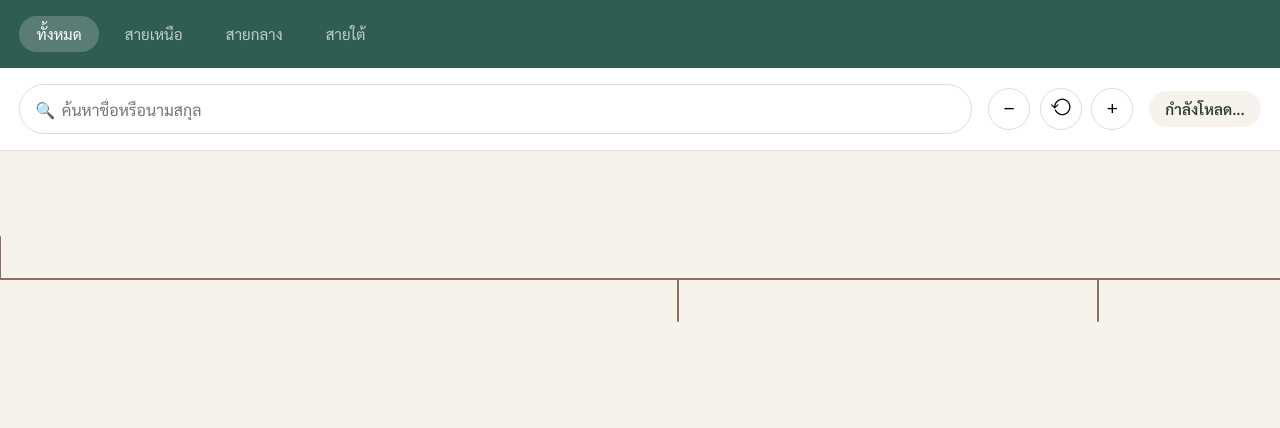
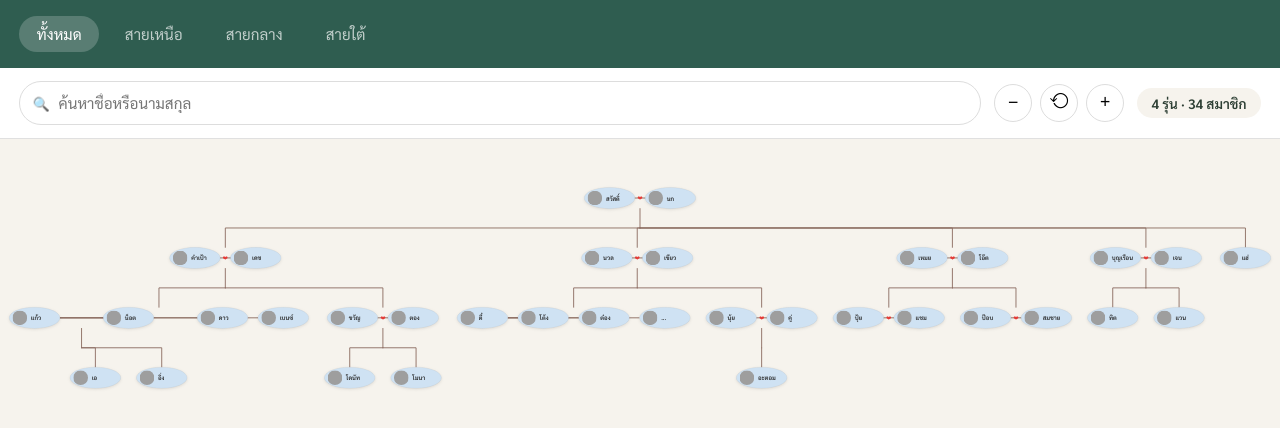
Before and after one commit to sahapolvan/Boonyaiwong, a plain HTML site: page index.html in a window 1280 px wide. Both pictures are taken after a click on the button "อ่านเรื่องราวของเรา". Drawn offline with nearby package versions, Linux system fonts and the light colour scheme; grey boxes are pictures that could not be loaded.

Commit message:
Update index.html

```diff
--- a/index.html
+++ b/index.html
@@ -18,7 +18,7 @@
       --line: #8d6e63;
     }
     * { box-sizing: border-box; margin: 0; padding: 0; }
-    body { font-family: "Sarabun", "Kanit", sans-serif; color: var(--text); background: #fff; }
+    body { font-family: "Sarabun", "Kanit", sans-serif; color: var(--text); background: #fff; overflow: hidden; }
 
     #landing {
       min-height: 100vh;
@@ -63,26 +63,26 @@
     .tab { padding: 0.5rem 1.1rem; border-radius: 999px; white-space: nowrap; cursor: pointer; opacity: 0.7; font-size: 0.95rem; }
     .tab.active { background: rgba(255,255,255,0.2); opacity: 1; }
     .toolbar {
-      padding: 1rem 1.2rem; background: white;
-      display: flex; flex-wrap: wrap; gap: 1rem; align-items: center; border-bottom: 1px solid #e0e0e0;
+      padding: 0.8rem 1.2rem; background: white;
+      display: flex; flex-wrap: wrap; gap: 0.8rem; align-items: center; border-bottom: 1px solid #e0e0e0;
     }
-    .search { flex: 1; min-width: 260px; position: relative; }
+    .search { flex: 1; min-width: 200px; position: relative; }
     .search input {
-      width: 100%; padding: 0.85rem 1rem 0.85rem 2.6rem; border: 1px solid #ddd;
-      border-radius: 999px; font-size: 1rem; outline: none; font-family: inherit;
+      width: 100%; padding: 0.7rem 1rem 0.7rem 2.4rem; border: 1px solid #ddd;
+      border-radius: 999px; font-size: 0.95rem; outline: none; font-family: inherit;
     }
-    .search::before { content: "🔍"; position: absolute; left: 1rem; top: 50%; transform: translateY(-50%); }
-    .controls { display: flex; gap: 0.6rem; }
+    .search::before { content: "🔍"; position: absolute; left: 0.85rem; top: 50%; transform: translateY(-50%); font-size: 0.85rem; }
+    .controls { display: flex; gap: 0.5rem; }
     .controls button {
-      width: 42px; height: 42px; border-radius: 50%; border: 1px solid #ddd;
-      background: white; cursor: pointer; font-size: 1.2rem; display: grid; place-items: center; transition: all .2s;
+      width: 38px; height: 38px; border-radius: 50%; border: 1px solid #ddd;
+      background: white; cursor: pointer; font-size: 1.1rem; display: grid; place-items: center; transition: all .2s;
     }
     .controls button:hover { background: var(--green-light); border-color: var(--green); }
     .info {
-      background: var(--cream); padding: 0.5rem 1rem; border-radius: 999px; font-weight: 600; font-size: 0.95rem;
+      background: var(--cream); padding: 0.4rem 0.9rem; border-radius: 999px; font-weight: 600; font-size: 0.85rem;
     }
-    #treeContainer { flex: 1; overflow: hidden; position: relative; }
-    #treeSvg { width: 100%; height: 100%; cursor: grab; }
+    #treeContainer { flex: 1; overflow: hidden; position: relative; background: var(--cream); }
+    #treeSvg { width: 100%; height: 100%; cursor: grab; display: block; }
     #treeSvg:active { cursor: grabbing; }
 
     .link {
@@ -92,25 +92,28 @@
       fill: none; stroke: var(--line); stroke-width: 2px;
     }
     .node-group { cursor: pointer; }
-    .person-card {
-      position: absolute; display: flex; align-items: center; gap: 8px;
-      padding: 6px 10px; border-radius: 999px;
-      box-shadow: 0 3px 10px rgba(0,0,0,0.08); border: 1px solid rgba(0,0,0,0.08);
-      font-size: 13px; font-weight: 600; white-space: nowrap;
-      transition: transform .2s, box-shadow .2s;
+    .person-bg {
+      fill: var(--male); stroke: rgba(0,0,0,0.1); stroke-width: 1;
+      rx: 999px; ry: 999px; filter: drop-shadow(0 2px 4px rgba(0,0,0,0.1));
     }
-    .person-card:hover { transform: translateY(-2px); box-shadow: 0 6px 16px rgba(0,0,0,0.13); }
-    .person-card img {
-      width: 32px; height: 32px; border-radius: 50%; object-fit: cover; background: #ddd;
+    .person-bg:hover { filter: drop-shadow(0 4px 8px rgba(0,0,0,0.15)); }
+    .person-photo {
+      clip-path: circle(50%);
     }
-    .person-card .name { line-height: 1.2; }
+    .person-name {
+      font-size: 13px; font-weight: 600; fill: #222; font-family: "Sarabun", sans-serif;
+      pointer-events: none; dominant-baseline: central;
+    }
     .heart {
-      fill: #e53935; font-size: 13px; pointer-events: none;
+      fill: #e53935; font-size: 12px; pointer-events: none;
     }
-    .node-group.highlight .person-card {
-      box-shadow: 0 0 0 3px var(--orange), 0 6px 18px rgba(0,0,0,0.15);
+    .node-group.highlight .person-bg {
+      stroke: var(--orange); stroke-width: 3px;
     }
     .dim { opacity: 0.18; }
+    .error-box {
+      padding: 1rem; background: #fee; color: #c33; border-radius: 8px; margin: 1rem;
+    }
   </style>
 </head>
 <body>
@@ -211,7 +214,10 @@
     function buildFamilyTree(rawData, rootIds) {
       const byId = normalizeFamilyData(rawData);
 
-      function buildNodes(personId) {
+      function buildNodes(personId, visited = new Set()) {
+        if (visited.has(personId)) return [];
+        visited.add(personId);
+
         const person = byId[personId];
         if (!person) return [];
 
@@ -227,11 +233,12 @@
           const spouse = byId[person.spouses[0]];
           const childIds = person.childrenBySpouse[person.spouses[0]] || [];
           const children = [];
-          childIds.forEach(cid => children.push(...buildNodes(cid)));
+          childIds.forEach(cid => children.push(...buildNodes(cid, new Set(visited))));
+          if (spouse) visited.add(spouse.id);
 
           return [{
             type: 'couple',
-            people: [person, spouse],
+            people: [person, spouse].filter(Boolean),
             children: children
           }];
         }
@@ -244,9 +251,10 @@
             const spouse = byId[spouseId];
             const childIds = person.childrenBySpouse[spouseId] || [];
             const children = [];
-            childIds.forEach(cid => children.push(...buildNodes(cid)));
+            childIds.forEach(cid => children.push(...buildNodes(cid, new Set(visited))));
+            if (spouse) visited.add(spouse.id);
             return { spouse, children };
-          })
+          }).filter(s => s.spouse)
         }];
       }
 
@@ -277,7 +285,7 @@
     }
 
     /* ===== ค่าคงที่ ===== */
-    const CARD_W = 110, CARD_H = 46, COUPLE_GAP = 22, LEVEL_H = 130, SIBLING_GAP = 34;
+    const CARD_W = 110, CARD_H = 46, PHOTO_SIZE = 32, COUPLE_GAP = 22, LEVEL_H = 130, SIBLING_GAP = 34;
     const MALE_COLOR = "#cfe2f3", FEMALE_COLOR = "#f4cccc";
 
     let svg, g, zoomHandler, flatNodes = [];
@@ -291,7 +299,7 @@
 
     function getPhoto(person) {
       if (person.photo && person.photo.trim()) return person.photo;
-      return `https://i.pravatar.cc/150?u=${encodeURIComponent(person.name)}`;
+      return `https://ui-avatars.com/api/?name=${encodeURIComponent(person.name)}&background=random&color=fff&size=64`;
     }
 
     function genderColor(gender) {
@@ -304,6 +312,7 @@
 
     /* ===== Layout ===== */
     function measure(node) {
+      if (!node) return;
       if (!node.children) node.children = [];
 
       if (node.type === 'single') {
@@ -314,7 +323,7 @@
         node.subtreeW = Math.max(CARD_W * 2 + COUPLE_GAP, childrenWidth(node.children));
       }
       else if (node.type === 'multi') {
-        let totalW = CARD_W; // แก้ว
+        let totalW = CARD_W; // anchor
         node.spouses.forEach(s => {
           s.children.forEach(c => measure(c));
           s.columnW = Math.max(CARD_W, childrenWidth(s.children));
@@ -339,6 +348,7 @@
     }
 
     function place(node, x, y) {
+      if (!node) return;
       node.x = x;
       node.y = y;
       flatNodes.push(node);
@@ -350,13 +360,12 @@
         if (node.children.length > 0) placeChildren(node.children, x, y + LEVEL_H);
       }
       else if (node.type === 'multi') {
-        // anchor อยู่ซ้ายสุด
         node.anchorX = x - node.subtreeW / 2;
 
-        let curX = node.anchorX + CARD_W + COUPLE_GAP; // จุดเริ่มต้นคอลัมน์คู่แรก
+        let curX = node.anchorX + CARD_W + COUPLE_GAP;
         node.spouses.forEach((s, i) => {
-          s.x = curX + s.columnW / 2;      // จุดกลางคอลัมน์คู่สมรส
-          s.cardX = s.x - CARD_W / 2;       // จุดซ้ายการ์ดคู่สมรส
+          s.x = curX + s.columnW / 2;
+          s.cardX = s.x - CARD_W / 2;
           s.y = y;
 
           if (s.children.length > 0) {
@@ -378,7 +387,13 @@
         return;
       }
 
-      FAMILY_DATA = buildFamilyTree(familyRawData, ["1"]);
+      try {
+        FAMILY_DATA = buildFamilyTree(familyRawData, ["1"]);
+      } catch (err) {
+        document.getElementById('stats').textContent = 'สร้างผังไม่สำเร็จ';
+        console.error(err);
+        return;
+      }
 
       const container = document.getElementById('treeContainer');
       const width = container.clientWidth;
@@ -390,7 +405,7 @@
       g = svg.append("g");
 
       zoomHandler = d3.zoom()
-        .scaleExtent([0.15, 2])
+        .scaleExtent([0.1, 2])
         .on("zoom", (e) => g.attr("transform", e.transform));
       svg.call(zoomHandler);
 
@@ -415,7 +430,7 @@
           }
           else if (d.type === 'multi') {
             d.spouses.forEach(s => {
-              const midX = (node.anchorX + CARD_W + s.cardX) / 2;
+              const midX = (d.anchorX + CARD_W + s.cardX) / 2;
               path += childLine(midX, d.y + CARD_H, s.children);
             });
           }
@@ -430,12 +445,12 @@
         .attr("class", "marriage-line")
         .attr("d", d => {
           let path = "";
-          const y = d.y + CARD_H / 2 + 4;
+          const y = d.y + CARD_H / 2;
 
           if (d.type === 'couple') {
             const sorted = sortCouple(d.people);
-            const leftX = d.x - (CARD_W + COUPLE_GAP) / 2 + CARD_W / 2;  // ขอบขวาของคนแรก
-            const rightX = d.x + (CARD_W + COUPLE_GAP) / 2 - CARD_W / 2; // ขอบซ้ายของคนที่สอง
+            const leftX = d.x - (CARD_W + COUPLE_GAP) / 2 + CARD_W;
+            const rightX = d.x + (CARD_W + COUPLE_GAP) / 2 - CARD_W;
             path += `M${leftX},${y} L${rightX},${y}`;
           }
           else if (d.type === 'multi') {
@@ -451,17 +466,13 @@
 
       // วาดหัวใจบนเส้นสมรส
       g.selectAll(".heart")
-        .data(flatNodes.filter(d => d.type === 'couple' || d.type === 'multi'))
+        .data(flatNodes.filter(d => d.type === 'couple'))
         .enter().append("text")
         .attr("class", "heart")
         .attr("text-anchor", "middle")
-        .attr("y", d => d.y + CARD_H / 2 + 8)
-        .attr("x", d => {
-          if (d.type === 'couple') return marriageMidX(d);
-          if (d.type === 'multi') return d.anchorX + CARD_W / 2;
-          return d.x;
-        })
-        .text(d => d.type === 'multi' ? "" : "❤");
+        .attr("y", d => d.y + CARD_H / 2 + 4)
+        .attr("x", d => marriageMidX(d))
+        .text("❤");
 
       // วาดโหนด
       const nodeSel = g.selectAll(".node-group")
@@ -490,27 +501,26 @@
         }
       });
 
-      // จัดให้อยู่กลางจอ
-      const bounds = {
-        minX: d3.min(flatNodes, d => {
-          if (d.type === 'multi') return d.anchorX - 20;
-          if (d.type === 'couple') return d.x - CARD_W - COUPLE_GAP / 2 - 20;
-          return d.x - CARD_W / 2 - 20;
-        }) || 0,
-        maxX: d3.max(flatNodes, d => {
-          if (d.type === 'multi') {
-            const last = d.spouses[d.spouses.length - 1];
-            return last.cardX + CARD_W + 20;
-          }
-          if (d.type === 'couple') return d.x + CARD_W + COUPLE_GAP / 2 + 20;
-          return d.x + CARD_W / 2 + 20;
-        }) || 0,
-        maxY: d3.max(flatNodes, d => d.y + CARD_H + 50) || 0
-      };
+      // คำนวณขอบเขตผัง
+      let minX = 0, maxX = 0, maxY = 0;
+      flatNodes.forEach(d => {
+        if (d.type === 'multi') {
+          minX = Math.min(minX, d.anchorX - 20);
+          const last = d.spouses[d.spouses.length - 1];
+          maxX = Math.max(maxX, last.cardX + CARD_W + 20);
+        } else if (d.type === 'couple') {
+          minX = Math.min(minX, d.x - CARD_W - COUPLE_GAP / 2 - 20);
+          maxX = Math.max(maxX, d.x + CARD_W + COUPLE_GAP / 2 + 20);
+        } else {
+          minX = Math.min(minX, d.x - CARD_W / 2 - 20);
+          maxX = Math.max(maxX, d.x + CARD_W / 2 + 20);
+        }
+        maxY = Math.max(maxY, d.y + CARD_H + 50);
+      });
 
-      const treeW = bounds.maxX - bounds.minX;
+      const treeW = maxX - minX;
       const scale = Math.min(0.75, width / Math.max(treeW, width * 0.4));
-      const tx = width / 2 - (bounds.minX + treeW / 2) * scale;
+      const tx = width / 2 - (minX + treeW / 2) * scale;
       const ty = 30;
 
       svg.call(zoomHandler.transform, d3.zoomIdentity.translate(tx, ty).scale(scale));
@@ -545,23 +555,38 @@
     }
 
     function drawPersonCard(el, x, y, person) {
-      const fo = el.append("foreignObject")
-        .attr("x", x).attr("y", y)
-        .attr("width", CARD_W).attr("height", CARD_H);
+      const card = el.append("g").attr("transform", `translate(${x},${y})`);
 
-      const div = fo.append("xhtml:div")
-        .attr("class", "person-card")
-        .style("background", genderColor(person.gender))
-        .style("width", CARD_W + "px");
+      card.append("rect")
+        .attr("class", "person-bg")
+        .attr("x", 0).attr("y", 0)
+        .attr("width", CARD_W).attr("height", CARD_H)
+        .attr("fill", genderColor(person.gender));
 
-      div.html(`
-        <img src="${getPhoto(person)}" alt="${person.name}">
-        <div>
-          <div class="name">${person.name}</div>
-        </div>
-      `);
+      card.append("image")
+
+        .attr("class", "person-photo")
+
+        .attr("x", 7).attr("y", 7)
+
+        .attr("width", PHOTO_SIZE).attr("height", PHOTO_SIZE)
+
+        .attr("href", getPhoto(person))
+
+        .attr("preserveAspectRatio", "xMidYMid slice");
+
+
+      card.append("text")
+
+        .attr("class", "person-name")
+
+        .attr("x", 7 + PHOTO_SIZE + 8)
+
+        .attr("y", CARD_H / 2)
+
+        .text(person.name || "");
+
     }
-
     function updateStats() {
 
       const uniqueIds = new Set();
@@ -570,6 +595,8 @@
 
 
       function traverse(node, depth) {
+
+        if (!node) return;
 
         node.people.forEach(p => uniqueIds.add(p.id));
 
@@ -596,8 +623,6 @@
         `${maxDepth + 1} รุ่น · ${uniqueIds.size} สมาชิก`;
 
     }
-
-
     function zoom(amount) {
 
       svg.transition().duration(250).call(zoomHandler.scaleBy, 1 + amount);
@@ -664,7 +689,7 @@
       if (document.getElementById('treePage').style.display === 'flex') drawTree();
 
     });
+    </script>
 
-  </script>
 </body>
 </html>
```
